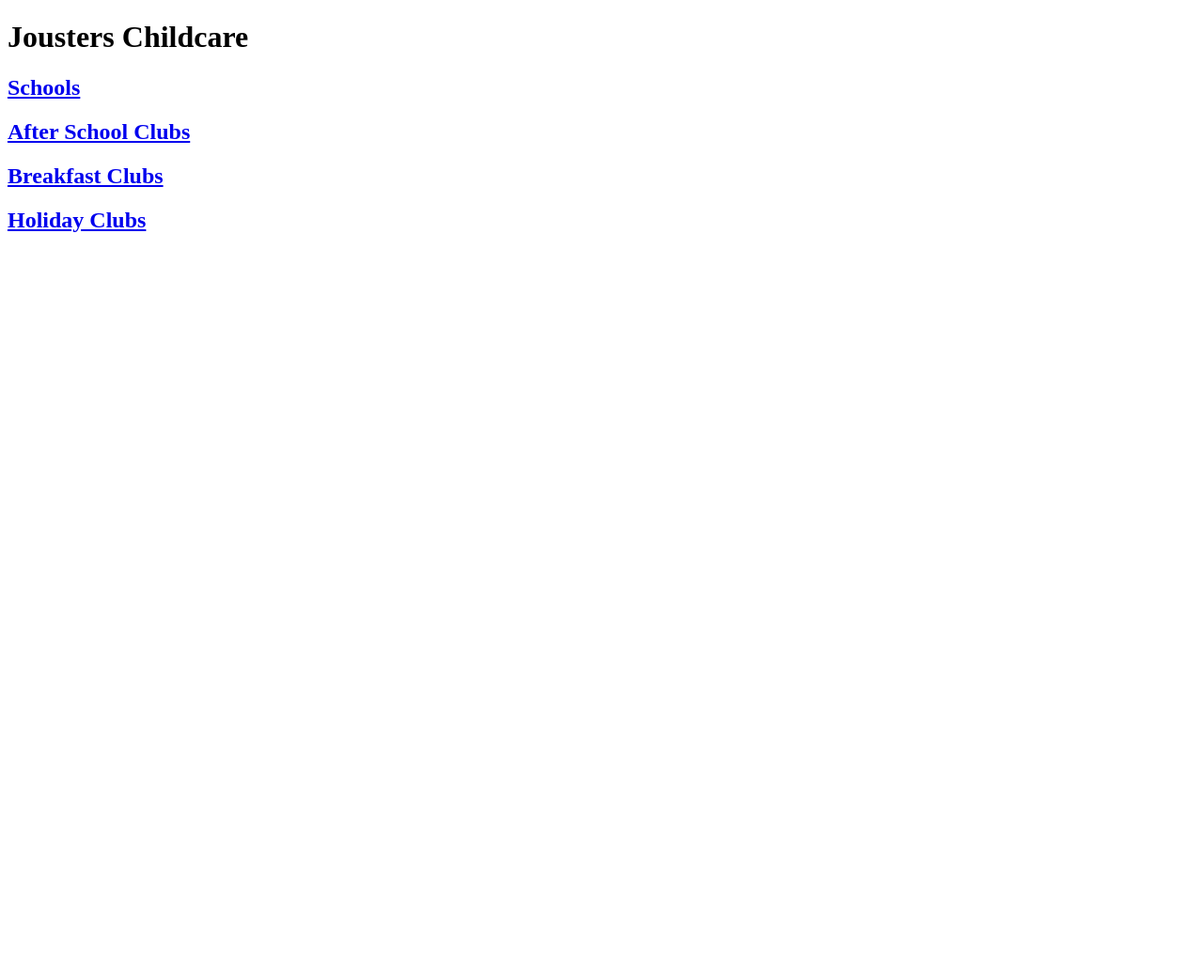
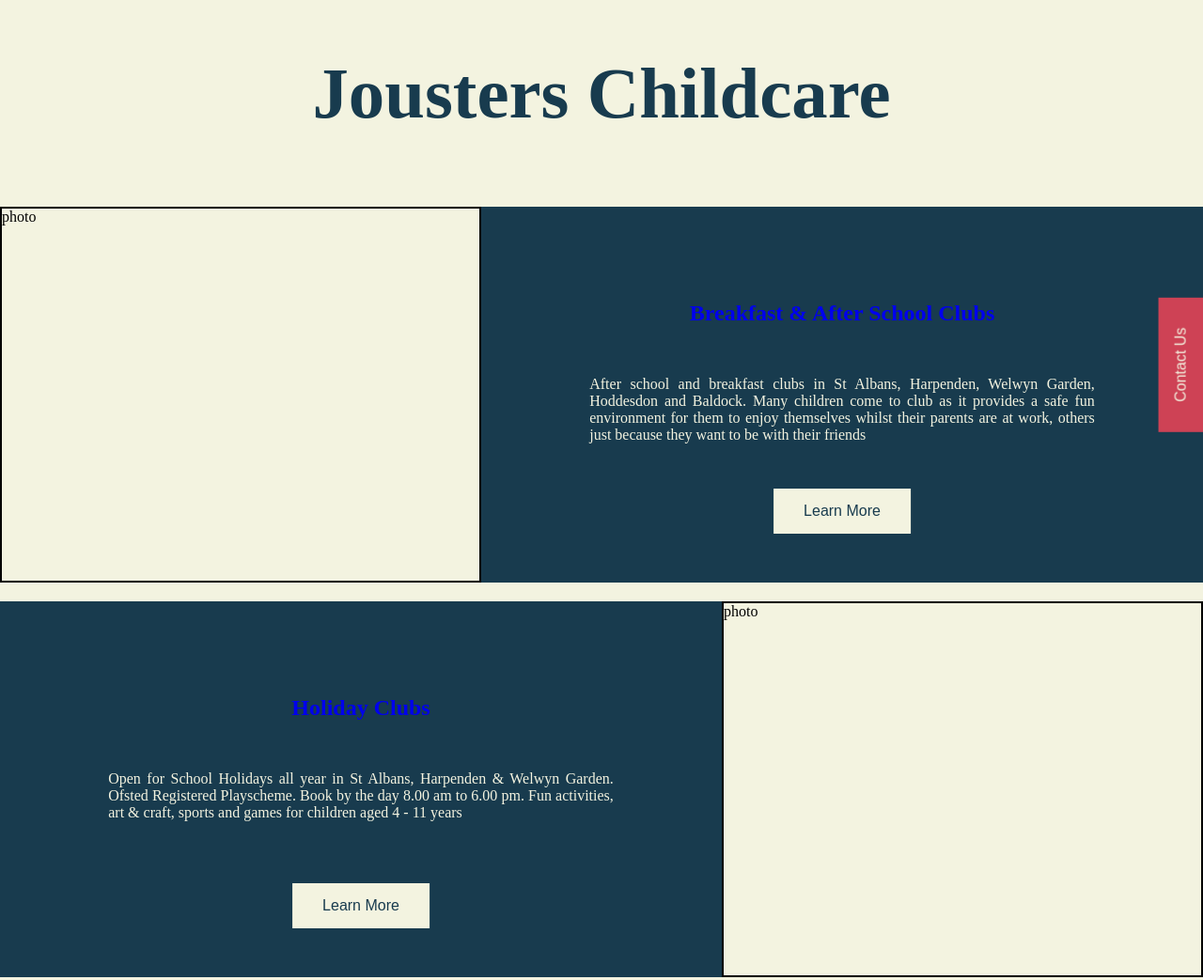
Before and after one commit to LRDenton/Jousters, a plain HTML site: page index.html in a window 1280 px wide. Shown: the top 1043 px of the page at 94% size. Before the commit the page ends 800 px from the top, so only its background shows below. Drawn offline with Linux system fonts and the light colour scheme.

Commit message:
formated idex.html

```diff
--- a/index.html
+++ b/index.html
@@ -4,30 +4,69 @@
     <meta charset="UTF-8">
     <meta name="viewport" content="width=device-width, initial-scale=1.0">
     <title>Jousters Childcare</title>
+    <link rel="stylesheet" href="style.css">
 </head>
 <body>
-    <h1>
+    <div id = "main_header" class = "header">
+        <h1 id="jousters">
             Jousters Childcare
         </h1>
-    <h2>
-        <a href="schools.html">
-            Schools
+    </div>
+
+    <div id = "spacer"></div>
+
+    <div id = "afterschool_card" class = "card">
+        <div id = "afterschool_card_photo" class = "card_photo card_photo_odd">
+            photo
+        </div>
+        <div id = "afterschool_card_desc" class = "card_desc card_desc_odd">
+            <h2 id = "afterschool_card_title", class = "card_title">
+                <a href="afterschool.html"> Breakfast & After School Clubs </a>
+            </h2>
+            <p id = "afterschool_card_text" class = "card_text">After school and breakfast clubs in St Albans, Harpenden, Welwyn Garden, Hoddesdon and Baldock. Many children come to club as it provides a safe fun environment for them to enjoy themselves whilst their parents are at work, others just because they want to be with their friends</p>
+            <a href="afterschool.html">
+                <button class = "learn_more">Learn More</button>
             </a>
+        </div>
+    </div>
+
+
+    <div id = "spacer"></div>
+
+    <div id = "holiday_card" class = "card">
+        <div id = "holiday_card_photo" class = "card_photo card_photo_even">
+            photo
+        </div>
+        <div id = "holiday_card_desc" class = "card_desc card_desc_even">
+            <h2 id = "holiday_card_title", class = "card_title">
+                <a href="holiday.html"> Holiday Clubs </a>
             </h2>
-    <h2>
-        <a href="afterschool.html">
-            After School Clubs
+            <p id = "holiday_card_text" class = "card_text">Open for School Holidays all year in St Albans, Harpenden & Welwyn Garden. Ofsted Registered Playscheme. Book by the day 8.00 am to 6.00 pm. Fun activities, art & craft, sports and games for children aged 4 - 11 years</p>
+            <a href="holiday.html">
+                <button class = "learn_more">Learn More</button>
             </a>
+        </div>
+    </div>
+
+
+    <div id = "spacer"></div>
+
+    <div id = "about" class = "card">
+        <div id = "about_card_photo" class = "card_photo card_photo_odd">
+            photo
+        </div>
+        <div id = "about_card_desc" class = "card_desc card_desc_odd">
+            <h2 id = "about_card_title", class = "card_title">
+                <a href="about.html"> About Us </a>
             </h2>
-    <h2>
-        <a href="breakfast.html">
-            Breakfast Clubs
+            <p id = "about_card_text" class = "card_text">Lorem ipsum dolor sit amet consectetur adipisicing elit. Asperiores maiores, minima ex nesciunt recusandae praesentium velit iure sequi! Id nostrum quaerat dolore omnis ea, provident non. Soluta iure ipsum vel?</p>
+            <a href="about.html">
+                <button class = "learn_more">Learn More</button>
             </a>
-    </h2>
-    <h2>
-        <a href="holiday.html">
-            Holiday Clubs
-        </a>
-    </h2>
+        </div>
+    </div>
+
+    <a href="contact.html"><button id="contact">Contact Us</button></a>
+
 </body>
 </html>
--- /dev/null
+++ b/style.css
@@ -0,0 +1,139 @@
+:root{
+    --base: #F3F3E0;
+    --blue0: #183B4E;
+    --blue1: #27548A;
+    --yellow: #DDA853;
+    --red: #CE4255;
+
+}
+
+* {
+    padding: 0;
+    margin: 0;
+    box-sizing: border-box;
+}
+
+body{
+    background-color: #EEEEEE;
+    padding: 0;
+    margin: 0;
+}
+
+a{
+    text-decoration: none;
+}
+
+a:visited{
+    color: var(--base);
+}
+
+.header{
+    background-color: var(--base);
+    position:relative;
+    height: 200px;
+    width: 100%;
+}
+
+
+#jousters{
+    color: var(--blue0);
+    font-size: 6vw;
+    font-weight: 550;
+    width: fit-content;
+    position: absolute;
+    left: 50%;
+    top: 50%;
+    transform: translateX(-50%) translateY(-50%);
+}
+
+#spacer{
+    background-color: var(--base);
+    width: 100%;
+    height: 20px;
+}
+
+.card{
+    background-color: var(--blue0);
+    position: relative;
+    height: 400px;
+    width: 100%;
+}
+
+.card_desc{
+    background-color: var(--blue0);
+    position: absolute;
+    height: 400px;
+    width: 60%;
+}
+
+.card_desc_odd{
+    right:0;
+}
+
+.card_desc_even{
+    left:0;
+}
+
+.card_photo{
+    background-color: var(--base);
+    position: absolute;
+    height: 400px;
+    width: 40%;
+    border: black, 2px, solid;
+}
+
+.card_photo_odd{
+    left:0;
+}
+.card_photo_even{
+    right:0;
+}
+
+.card_title{
+    width: max-content;
+    position: absolute;
+    top: 25%;
+    left: 50%;
+    transform: translateX(-50%) ;
+}
+
+.card_text{
+    color: var(--base);
+    text-align: justify;
+    width: 70%;
+    position: absolute;
+    top: 45%;
+    left: 50%;
+    transform: translateX(-50%);
+}
+
+.learn_more{
+  background-color: var(--base);
+  border: none;
+  color: var(--blue0);
+  padding: 15px 32px;
+  text-align: center;
+  text-decoration: none;
+  display: inline-block;
+  font-size: 16px;
+  position: absolute;
+  top: 75%;
+  left: 50%;
+  transform: translateX(-50%);
+}
+
+
+#contact{
+  background-color: var(--red);
+  border: none;
+  color: var(--base);
+  padding: 15px 32px;
+  text-align: center;
+  text-decoration: none;
+  display: inline-block;
+  font-size: 16px;
+  position: fixed;
+  top: 50%;
+  right:0;
+  transform: rotate(270deg) translatex(25%) translateY(100%);
+}
```
Also changed, not shown: about.html (renamed from schools.html, +1 -1 lines), afterschool.html (+1 -1 lines), contact.html (renamed from breakfast.html, +1 -1 lines). Lines whose indentation alone changed are shown as unchanged.
